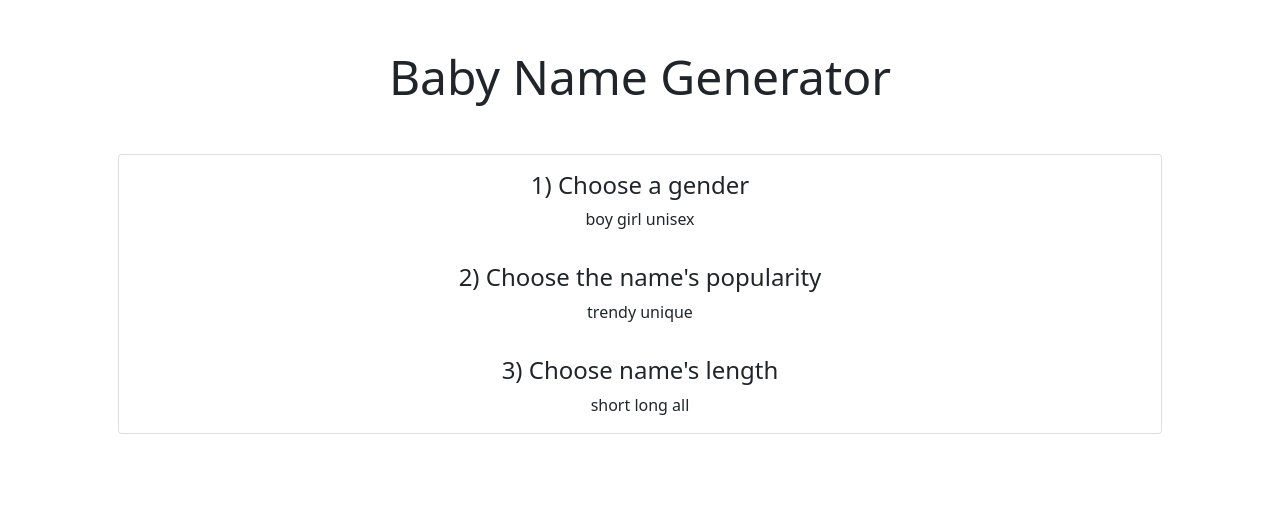
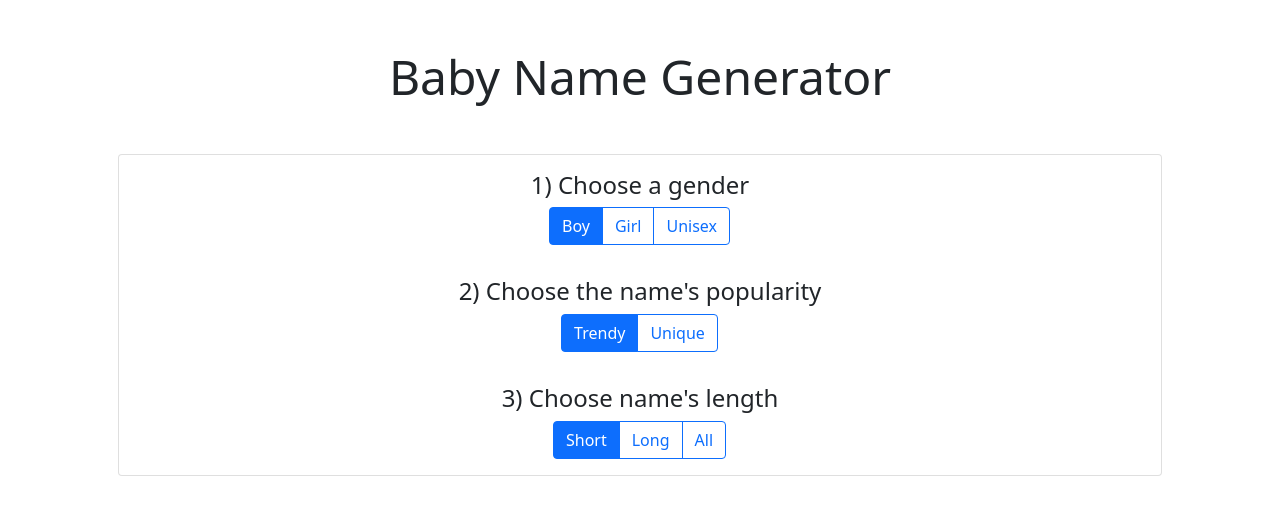
Before and after one commit to webceyhan/vite-baby-name-generator, a Vue app: page / in a window 1280 px wide. Shown: the top 512 px of the page. Built offline with nearby package versions, Linux system fonts and the light colour scheme.

Commit message:
filter radio buttons added

```diff
--- a/src/App.vue
+++ b/src/App.vue
@@ -7,17 +7,48 @@
     <div class="card">
       <div class="card-body">
         <h4>1) Choose a gender</h4>
-        boy girl unisex
+
+        <div class="btn-group">
+          <input type="radio" class="btn-check" name="btnradio-gender" id="btnradio-gender1" autocomplete="off"
+            checked />
+          <label class="btn btn-outline-primary" for="btnradio-gender1">Boy</label>
+
+          <input type="radio" class="btn-check" name="btnradio-gender" id="btnradio-gender2" autocomplete="off" />
+          <label class="btn btn-outline-primary" for="btnradio-gender2">Girl</label>
+
+          <input type="radio" class="btn-check" name="btnradio-gender" id="btnradio-gender3" autocomplete="off" />
+          <label class="btn btn-outline-primary" for="btnradio-gender3">Unisex</label>
+        </div>
       </div>
 
       <div class="card-body">
         <h4>2) Choose the name's popularity</h4>
-        trendy unique
+
+        <div class="btn-group">
+          <input type="radio" class="btn-check" name="btnradio-popularity" id="btnradio-popularity1" autocomplete="off"
+            checked />
+          <label class="btn btn-outline-primary" for="btnradio-popularity1">Trendy</label>
+
+          <input type="radio" class="btn-check" name="btnradio-popularity" id="btnradio-popularity2"
+            autocomplete="off" />
+          <label class="btn btn-outline-primary" for="btnradio-popularity2">Unique</label>
+        </div>
       </div>
 
       <div class="card-body">
         <h4>3) Choose name's length</h4>
-        short long all
+
+        <div class="btn-group">
+          <input type="radio" class="btn-check" name="btnradio-length" id="btnradio-length1" autocomplete="off"
+            checked />
+          <label class="btn btn-outline-primary" for="btnradio-length1">Short</label>
+
+          <input type="radio" class="btn-check" name="btnradio-length" id="btnradio-length2" autocomplete="off" />
+          <label class="btn btn-outline-primary" for="btnradio-length2">Long</label>
+
+          <input type="radio" class="btn-check" name="btnradio-length" id="btnradio-length3" autocomplete="off" />
+          <label class="btn btn-outline-primary" for="btnradio-length3">All</label>
+        </div>
       </div>
     </div>
   </div>
```
